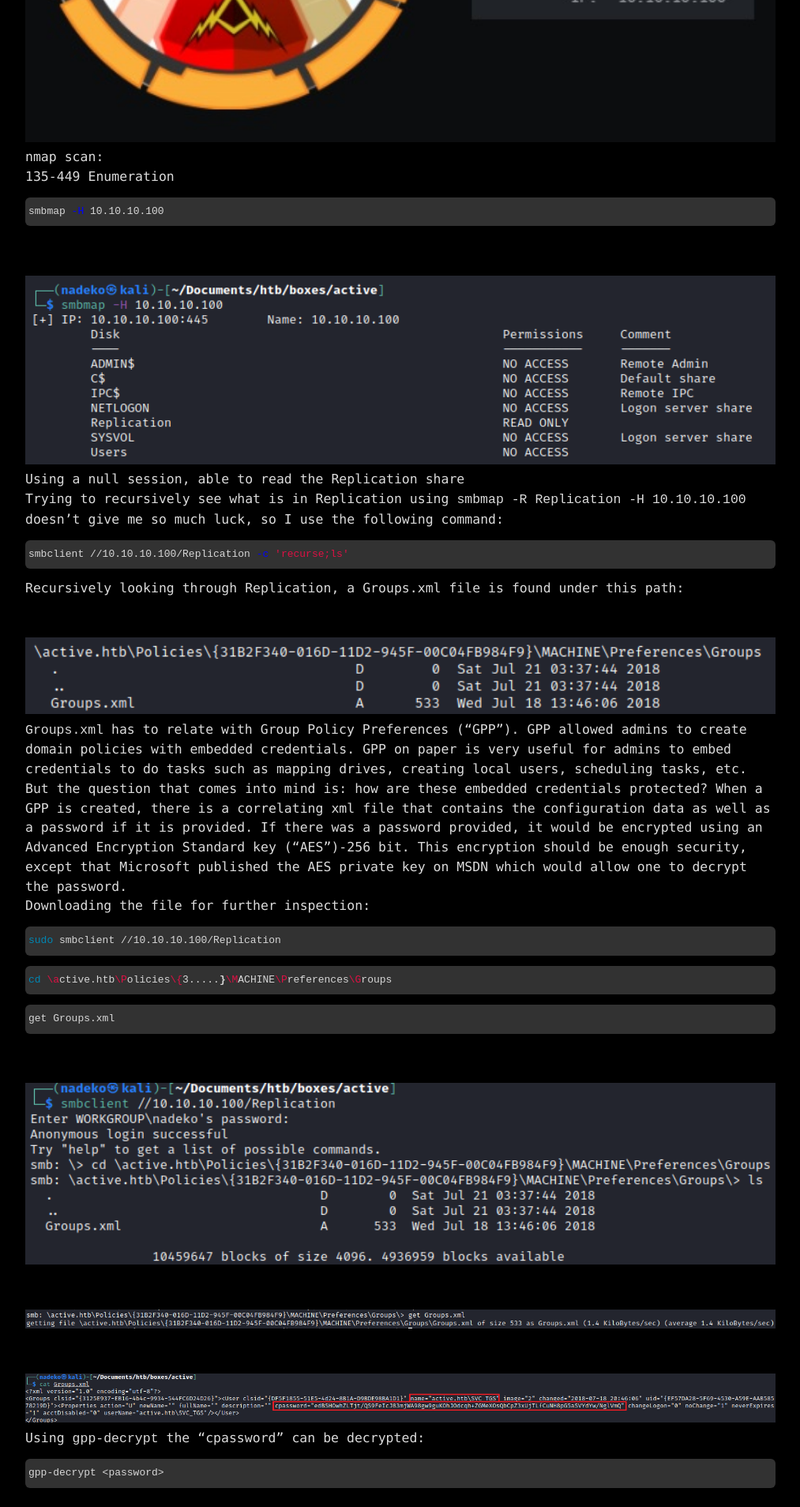
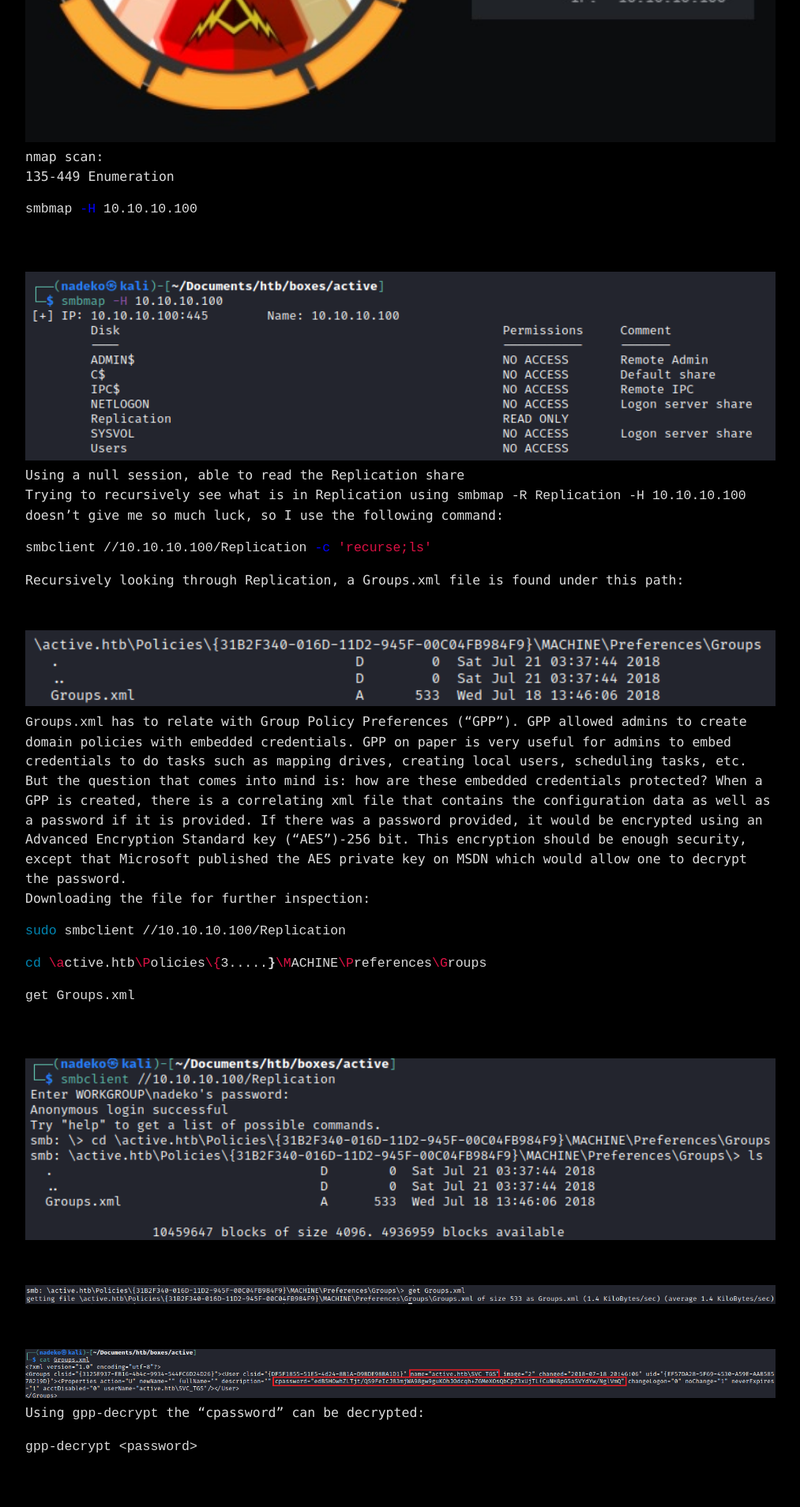
Before and after one commit to notbricey/brisee.github.io, a Jekyll site: the page built from _posts/2021-01-04-htb-active.md, in a window 1280 px wide. Shown: the part 536-2444 px from the top of the page at 79% size, without its empty margins (133-1146 px from the left). Built offline with Jekyll 4.4.1, drawn with Linux system fonts in a browser that asks for light colours.

Commit message:
Update base.scss

```diff
--- a/_sass/base.scss
+++ b/_sass/base.scss
@@ -103,7 +103,8 @@ textarea { vertical-align: top; }
 /**
  * Code and syntax highlighting
  */
-pre { background-color: rgba(192,192,192,0.26);  border: none; border-radius: 6px; padding: 4px;  overflow:auto;  font-size: 13px; color: rgba(255,255,255,0.8);  line-height: 2.2 !important; }
+/**pre { background-color: rgba(192,192,192,0.26);  border: none; border-radius: 6px; padding: 4px;  overflow:auto;  font-size: 13px; color: rgba(255,255,255,0.8);  line-height: 2.2 !important; }
+*/
 .highlight .c { color: #999988; font-style: italic } /* Comment */
 .highlight .err { color: #a61717; background-color: #e3d2d2 } /* Error */
 .highlight .k { font-weight: bold } /* Keyword */
```
